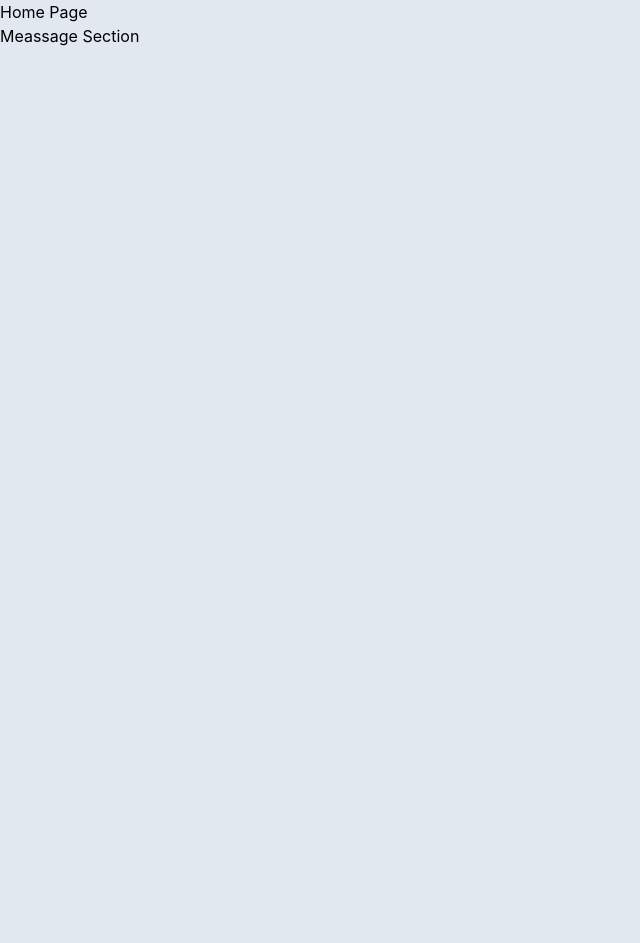
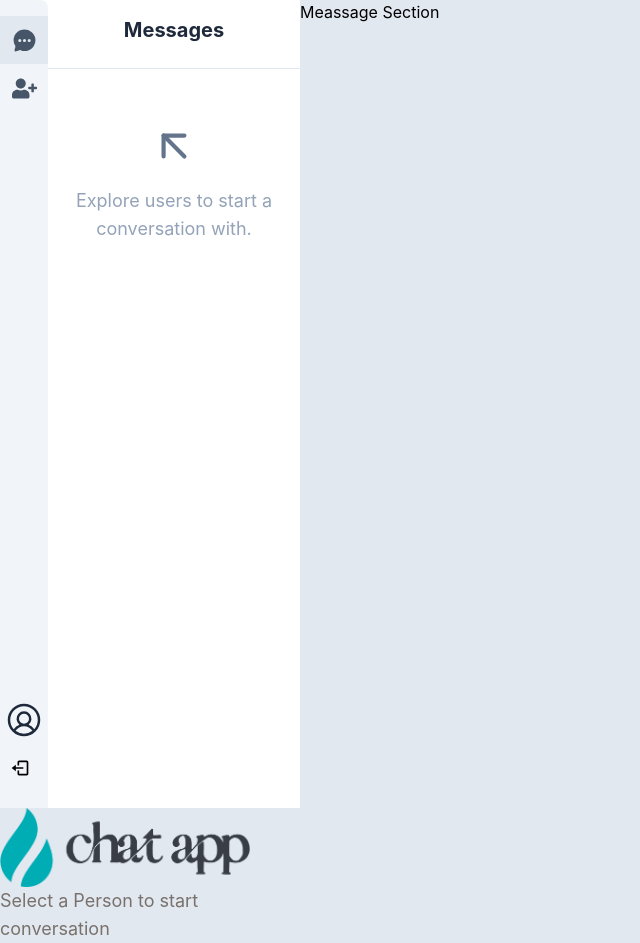
Before and after one commit to 5AIPAVAN/ChatApp, a React (Create React App) app in the folder client/: page /1 in a window 1280 px wide. Shown: the whole page, without its empty margins (0-640 px from the left). Before the commit the page ends 800 px from the top, so only its background shows below. Built offline with nearby package versions, Linux system fonts and the light colour scheme; no server answers.

Commit message:
sidebar and edituserdetails window done

```diff
--- a/client/src/App.css
+++ b/client/src/App.css
@@ -1,4 +1,15 @@
-.App {
+.scrollbar::-webkit-scrollbar{
+  width: 10px;
+}
+.scrollbar::-webkit-scrollbar-track{
+  @apply bg-slate-100
+}
+.scrollbar::-webkit-scrollbar-thumb{
+  @apply bg-slate-200 rounded-full
+}
+
+
+/* .App {
   text-align: center;
 }
 
@@ -35,4 +46,4 @@
   to {
     transform: rotate(360deg);
   }
-}
+} */
--- a/client/src/components/Avatar.js
+++ b/client/src/components/Avatar.js
@@ -1,7 +1,7 @@
 import React from 'react'
 import { PiUserCircle } from "react-icons/pi";
 
-export default function Avatar({userId,name,ProfilePicUrl}) {
+export default function Avatar({userId,name,ProfilePicUrl,width,height}) {
 
     let avatarName = "";
 
@@ -30,7 +30,7 @@ export default function Avatar({userId,name,ProfilePicUrl}) {
 
 
   return (
-    <div className={`text-slate-800  rounded-full font-bold relative`} style={{width : '90px', height : '90px' }}>
+    <div className={`text-slate-800  rounded-full font-bold relative`} style={{width : width+"px", height : height+"px" }}>
     {
         ProfilePicUrl ? (
             <img
@@ -42,12 +42,12 @@ export default function Avatar({userId,name,ProfilePicUrl}) {
             />
         ) : (
             name ? (
-                <div  style={{width : '90px', height : '90px' }} className={`overflow-hidden rounded-full flex justify-center items-center text-lg ${bgColor[randomNumber]}`}>
+                <div  style={{width : width+"px", height : height+"px" }} className={`overflow-hidden rounded-full flex justify-center items-center text-lg ${bgColor[randomNumber]}`}>
                     {avatarName}
                 </div>
             ) :(
               <PiUserCircle
-                size={{width:'90px'}}
+                size={{width}}
               />
             )
         )
--- /dev/null
+++ b/client/src/components/Divider.js
@@ -0,0 +1,11 @@
+import React from 'react'
+
+const Divider = () => {
+  return (
+    <div className='p-[0.5px] bg-slate-200 my-1'>
+
+    </div>
+  )
+}
+
+export default Divider
--- /dev/null
+++ b/client/src/components/EditUserDetails.js
@@ -0,0 +1,139 @@
+import React, { useEffect, useRef, useState } from 'react'
+import Avatar from './Avatar'
+import uploadFile from '../helpers/uploadFile'
+import Divider from './Divider'
+import axios from 'axios'
+import taost from 'react-hot-toast'
+import { useDispatch } from 'react-redux'
+import { setUser } from '../redux/userSlice'
+
+
+const EditUserDetails = ({onClose,user}) => {
+    const [data,setData] = useState({
+        name : user?.user,
+        profile_pic : user?.profile_pic
+    })
+
+
+    console.log("data in edit user tab",data);
+    const uploadPhotoRef = useRef()
+    const dispatch = useDispatch()
+
+    useEffect(()=>{
+        setData((preve)=>{
+            return{
+                ...preve,
+                ...user
+            }
+        })
+    },[user])
+
+    const handleOnChange = (e)=>{
+        const { name, value } = e.target
+
+        setData((preve)=>{
+            return{
+                ...preve,
+                [name] : value
+            }
+        })
+    }
+
+    const handleOpenUploadPhoto = (e)=>{
+        e.preventDefault()
+        e.stopPropagation()
+
+        uploadPhotoRef.current.click()
+    }
+    const handleUploadPhoto = async(e)=>{
+        const file = e.target.files[0]
+
+        const uploadPhoto = await uploadFile(file)
+
+        setData((preve)=>{
+        return{
+            ...preve,
+            profile_pic : uploadPhoto?.url
+        }
+        })
+    }
+
+    const handleSubmit = async(e)=>{
+        e.preventDefault()
+        e.stopPropagation()
+        try {
+            const URL = `${process.env.REACT_APP_BACKEND_URL}/api/update-user`
+
+            const response = await axios({
+                method : 'post',
+                url : URL,
+                data : data,
+                withCredentials : true
+            })
+
+            console.log('response in edit page',response)
+            taost.success(response?.data?.message)
+
+            if(response.data.success){
+                dispatch(setUser(response.data.data))
+                onClose()
+            }
+
+        } catch (error) {
+            console.log(error)
+            taost.error()
+        }
+    }
+  return (
+    <div className='fixed top-0 bottom-0 left-0 right-0 bg-gray-700 bg-opacity-40 flex justify-center items-center z-10'>
+        <div className='bg-white p-4 py-6 m-1 rounded w-full max-w-sm'>
+            <h2 className='font-semibold'>Profile Details</h2>
+            <p className='text-sm '>Edit user details</p>
+
+            <form className='grid gap-3 mt-3' onSubmit={handleSubmit}>
+                <div className='flex flex-col gap-1'>
+                    <label htmlFor='name'>Name:</label>
+                    <input
+                        type='text'
+                        name='name'
+                        id='name'
+                        value={data.name}
+                        onChange={handleOnChange}
+                        className='w-full py-1 px-2 focus:outline-primary border-0.5'
+                    />
+                </div>
+
+                <div>
+                    <div>Photo:</div>
+                    <div className='my-1 flex items-center gap-4'>
+                        <Avatar
+                            width={40}
+                            height={40}
+                            ProfilePicUrl={data?.profile_pic}
+                            name={data?.name}
+                        />
+                        <label htmlFor='profile_pic'>
+                        <button className='font-semibold' onClick={handleOpenUploadPhoto}>Change Photo</button>
+                        <input
+                            type='file'
+                            id='profile_pic'
+                            className='hidden'
+                            onChange={handleUploadPhoto}
+                            ref={uploadPhotoRef}
+                        />
+                        </label>
+                    </div>
+                </div>
+
+                <Divider/>
+                <div className='flex gap-2 w-fit ml-auto '>
+                    <button onClick={onClose} className='border-primary border text-primary px-4 py-1 rounded hover:bg-primary hover:text-white'>Cancel</button>
+                    <button onClick={handleSubmit} className='border-primary bg-primary text-white border px-4 py-1 rounded hover:bg-secondary'>Save</button>
+                </div>
+            </form>
+        </div>
+    </div>
+  )
+}
+
+export default React.memo(EditUserDetails)
--- /dev/null
+++ b/client/src/components/Sidebar.js
@@ -0,0 +1,112 @@
+import React, { useState } from 'react'
+import { NavLink } from 'react-router-dom'
+import { IoChatbubbleEllipses } from "react-icons/io5";
+import { FaUserPlus } from "react-icons/fa";
+import { BiLogOut } from "react-icons/bi";
+import Avatar from "./Avatar.js";
+import EditUserDetails from './EditUserDetails.js';
+import { useSelector } from 'react-redux';
+import { logout } from '../redux/userSlice';
+import { useNavigate } from 'react-router-dom';
+import { FiArrowUpLeft } from "react-icons/fi";
+
+import { useDispatch} from 'react-redux';
+import Divider from './Divider.js';
+
+
+export default function Sidebar() {
+    const user = useSelector(state => state.user);
+
+
+    const [editUser,setEditUser] = useState(false);
+    const [openSearchUser,setopenSearchUser] = useState(false);
+
+    const navigate = useNavigate()
+    const dispatch = useDispatch()
+
+    const [allUser,setAllUser] = useState([]);
+
+    const handleLogout = ()=>{
+        dispatch(logout())
+        navigate("/email")
+        localStorage.clear()
+    }
+  return (
+    <div className='w-full h-full grid grid-cols-[48px,1fr]'>
+
+    <div className='bg-slate-100 w-12 h-full rounded-tr-lg py-4 flex flex-col justify-between '>
+        <div>
+            <NavLink title='chat' className={({isActive})=>`hover:bg-slate-500 w-12 h-12 flex justify-center items-center cursor-pointer text-slate-600 ${isActive &&  "bg-slate-200"}`}>
+            <IoChatbubbleEllipses
+                            size={25}
+                        />
+            </NavLink>
+
+            <NavLink title='add friend' className='hover:bg-slate-500 w-12 h-12 flex justify-center items-center cursor-pointer  text-slate-600' onClick={()=>{setopenSearchUser(true)}} >
+            <FaUserPlus
+                            size={25}
+                        />
+            </NavLink>
+
+        </div>
+
+        <div>
+
+            <button title='edit profile' className='w-12 h-12 flex justify-center items-center cursor-pointer hover:bg-slate-200 rounded' onClick={()=>{setEditUser(true)}}>
+                <Avatar name={user?.name}
+                ProfilePicUrl={user?.profile_pic}
+                width = {40}
+                height ={40}/>
+            </button>
+
+        <button title='logout' className='w-12 h-12 flex justify-center items-center cursor-pointer hover:bg-slate-200 rounded'  onClick={handleLogout} >
+                        <span className='-ml-2'>
+                            <BiLogOut size={20}/>
+                        </span>
+                    </button>
+
+        </div>
+    </div>
+
+    <div className='bg-white'>
+        <div>
+        <h5 className='text-xl font-bold p-4 text-slate-800 text-center h-16'>Messages</h5>
+        </div>
+
+        <Divider/>
+
+        <div className=' h-[calc(100vh-65px)] overflow-x-hidden overflow-y-auto scrollbar'>
+
+        {
+                        allUser.length === 0 && (
+                            <div className='mt-12'>
+                                <div className='flex justify-center items-center my-4 text-slate-500'>
+                                    <FiArrowUpLeft
+                                        size={50}
+                                    />
+                                </div>
+                                <p className='text-lg text-center text-slate-400'>Explore users to start a conversation with.</p>
+                            </div>
+                        )
+                    }
+        </div>
+    </div>
+
+
+    {
+        editUser && (
+            <EditUserDetails onClose={()=>{setEditUser(false)} } user={user}/>
+        )
+    }
+
+
+  {
+    openSearchUser&&(
+        <EditUserDetails onClose={()=>{setEditUser(false)} } user={user}/>
+    )
+  }
+
+
+    </div>
+  )
+}
--- a/client/src/pages/CheckPasswordPage.js
+++ b/client/src/pages/CheckPasswordPage.js
@@ -86,6 +86,8 @@ const CheckPasswordPage = () => {
                 <Avatar
                   name={location?.state?.name}
                   ProfilePicUrl={location?.state?.profile_pic}
+                  width={90}
+                  height={90}
                 />
                 <h2 className='font-semibold text-lg mt-1'>{location?.state?.name}</h2>
             </div>
--- a/client/src/pages/Home.js
+++ b/client/src/pages/Home.js
@@ -5,11 +5,14 @@ import { useSelector } from 'react-redux'
 
 import { useDispatch } from 'react-redux';
 import { logout,setUser } from '../redux/userSlice';
-import { useNavigate } from 'react-router-dom';
+import { useNavigate,useLocation } from 'react-router-dom';
+import Sidebar from '../components/Sidebar';
+import logo from '../assets/logo.png'
 
 export default function Home() {
   const dispatch = useDispatch()
   const navigate = useNavigate();
+  const location = useLocation()
   const user = useSelector(state => state.user);
   console.log("user data from redux",user)
 
@@ -25,7 +28,7 @@ export default function Home() {
   console.log("response in home page",response);
   dispatch(setUser(response?.data?.data));
 
-  if(response.data.logout){
+  if(response.data.data.logout){
     dispatch(logout());
     navigate('/email');
   }
@@ -40,14 +43,32 @@ export default function Home() {
    fetchUserDetailsFromCookie();
   },[])
 
+const basePath = location.pathname === '/'
+
+  return (
+    <div className='grid lg:grid-cols-[300px,1fr] h-screen max-h-screen'>
+
+     <section className={`bg-white ${!basePath && "hidden"} lg:block`}>
+           <Sidebar/>
+        </section>
+
+        {/**message component**/}
+        <section className={`${basePath && "hidden"}`} >
+            <Outlet/>
+        </section>
 
 
-  return (
-    <div>
-      Home Page
-      <section>
-        <Outlet/>
-      </section>
+        <div className='lg:flex flex-col justify-center items-center gap-4  hidden'>
+          <div>
+            <img
+            src={logo}
+            alt="Logo"
+            width={250}/>
+            <p className='text-lg text-stone-500'>Select a Person to start conversation</p>
+          </div>
+        </div>
+
+
     </div>
   )
 }
```
